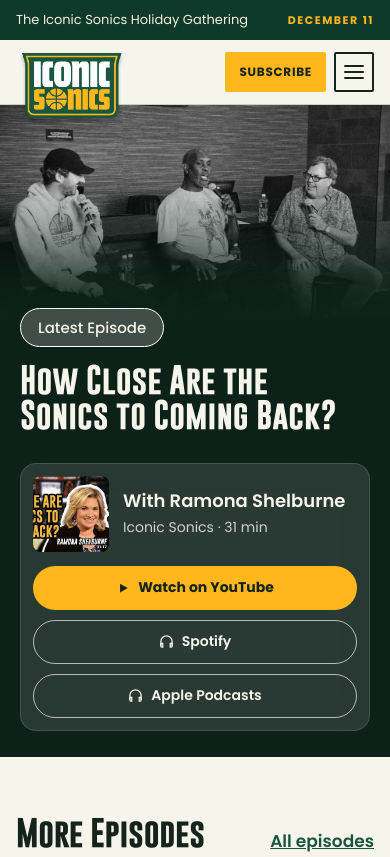
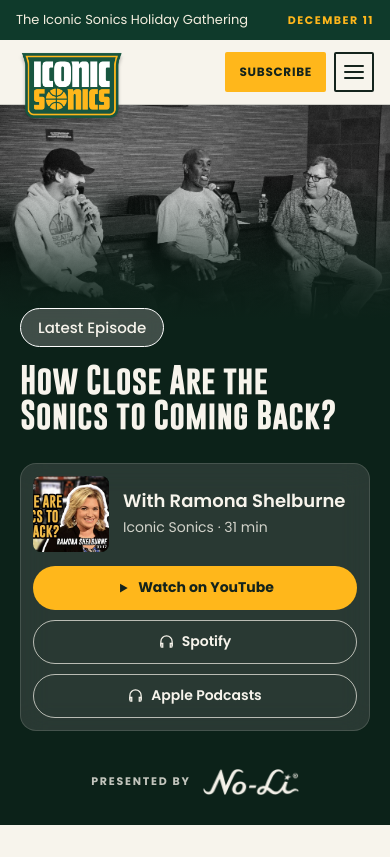
Before and after one commit to atmosphericwebdesign/Iconic-Sonics-Site, an Astro site: page / in a window 390 px wide. Shown: the top 857 px of the page. Built offline with nearby package versions, Linux system fonts and the light colour scheme; Astro itself is replaced by a stand-in of ours.

Commit message:
Move Presented by No-Li into the hero
Bottom right of the hero on desktop; centered under the episode card on phones.

Co-Authored-By: Claude Opus 5.5 <noreply@anthropic.com>
Claude-Session: https://claude.ai/code/session_01A2yxBzZ8GpKDdXRcE758fk

```diff
--- a/src/pages/index.astro
+++ b/src/pages/index.astro
@@ -6,6 +6,7 @@ import VideoCard from '../components/VideoCard.astro';
 import Join from '../components/Join.astro';
 import { site, featured, episodes, guests, videos, partners } from '../lib/content.js';
 import '../styles/home.css';
+const presenter = partners.find((p) => p.presents);
 const heroMeta = ['Iconic Sonics', featured.numberText, featured.durationText].filter(Boolean).join(' · ');
 const moreEpisodes = episodes.filter((e) => e.slug !== featured.slug).slice(0, 3);
 const homeGuests = guests.filter((g) => g.featured).slice(0, 4);
@@ -36,6 +37,12 @@ const jsonLd = { '@type': 'PodcastSeries', name: 'Iconic Sonics', url: site.url,
 </div>
 </div>
 </div>
+{presenter && (
+<a href={`/partners/#${presenter.id}`} class="hero-presenter" aria-label={`Presented by ${presenter.name}`} style="position: absolute; z-index: 2; right: max(56px, calc((100% - 1392px) / 2 + 56px)); bottom: 44px; display: flex; flex-direction: column; align-items: flex-end; gap: 8px; text-decoration: none; color: rgba(247,244,236,.78)">
+<span style="font-size: 11px; font-weight: 700; letter-spacing: .16em; text-transform: uppercase">Presented by</span>
+<img src="/assets/noli-logo-light.png" alt={presenter.name} width="150" height="41" style="display: block; width: 150px; height: auto">
+</a>
+)}
 </div>
 </section>
 
--- a/src/styles/home.css
+++ b/src/styles/home.css
@@ -6,6 +6,7 @@ a{color:#185640}a:hover{color:#0F3A2B}
 .hl{color:inherit;text-decoration:none}
 .hl:hover{text-decoration:underline;text-decoration-thickness:2px;text-underline-offset:4px}
 .hero-title a:hover{color:#FFB71B}
+.hero-presenter{transition:opacity .2s}.hero-presenter:hover{opacity:.8}
 .ph{background-color:#E6E1D6}
 .ph-dark{background-color:#22473A}
 .ph-gold{background-color:#FFB71B;background-image:radial-gradient(rgba(24,86,64,.20) 1px,transparent 1.4px);background-size:7px 7px}
@@ -54,6 +55,8 @@ input:focus,button:focus-visible,a:focus-visible{outline:3px solid #FFB71B;outli
 .hero-art > div[aria-hidden]{background:linear-gradient(to bottom, rgba(12,34,25,0) 0, rgba(12,34,25,0) 18cqw, rgba(12,34,25,.35) 32cqw, rgba(12,34,25,.75) 44cqw, #0C2219 55cqw)!important}
 .hero-art .hero-body{padding-top:calc(50cqw + 8px)!important}
 .hero-body{padding:24px 20px 26px!important}
+.hero-presenter{position:relative!important;right:auto!important;bottom:auto!important;flex-direction:row!important;align-items:center!important;justify-content:center!important;gap:12px!important;padding:12px 20px 30px}
+.hero-presenter img{width:96px!important}
 .hero-title{font-size:30px!important}
 .hero-card{display:grid!important;grid-template-columns:76px minmax(0,1fr);align-items:center;width:100%;gap:14px!important;padding:12px!important}
 .hero-thumb{width:76px!important;height:76px!important;border-radius:8px!important}
```
Also changed, not shown: public/assets/noli-logo-light.png (added).
